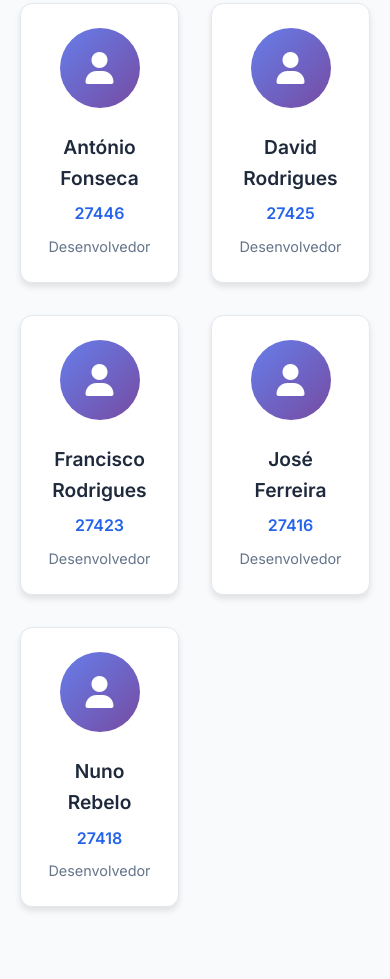
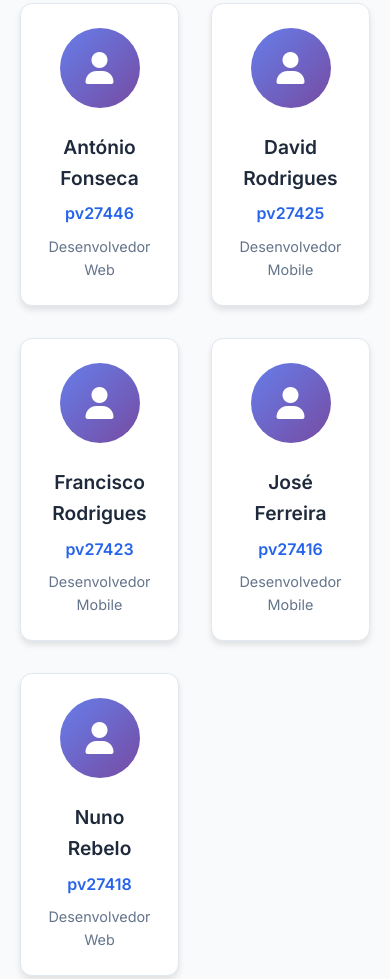
Before and after one commit to franc1sco1/minisite_pint, a website: page index.html in a window 390 px wide. Shown: the part 9527-10506 px from the top of the page. Drawn offline with Linux system fonts and the light colour scheme.

Commit message:
feat: Atualizar detalhes da equipa
- Atualizar IDs dos membros para formato pv (pv27446, etc.)
- Especificar roles: Desenvolvedor Web e Desenvolvedor Mobile
- Melhorar apresentação da equipa de desenvolvimento

```diff
--- a/index.html
+++ b/index.html
@@ -305,40 +305,40 @@
                         <i class="fas fa-user"></i>
                     </div>
                     <h3>António Fonseca</h3>
-                    <p class="member-id">27446</p>
-                    <p class="member-role">Desenvolvedor</p>
+                    <p class="member-id">pv27446</p>
+                    <p class="member-role">Desenvolvedor Web</p>
                 </div>
                 <div class="team-member">
                     <div class="member-avatar">
                         <i class="fas fa-user"></i>
                     </div>
                     <h3>David Rodrigues</h3>
-                    <p class="member-id">27425</p>
-                    <p class="member-role">Desenvolvedor</p>
+                    <p class="member-id">pv27425</p>
+                    <p class="member-role">Desenvolvedor Mobile</p>
                 </div>
                 <div class="team-member">
                     <div class="member-avatar">
                         <i class="fas fa-user"></i>
                     </div>
                     <h3>Francisco Rodrigues</h3>
-                    <p class="member-id">27423</p>
-                    <p class="member-role">Desenvolvedor</p>
+                    <p class="member-id">pv27423</p>
+                    <p class="member-role">Desenvolvedor Mobile</p>
                 </div>
                 <div class="team-member">
                     <div class="member-avatar">
                         <i class="fas fa-user"></i>
                     </div>
                     <h3>José Ferreira</h3>
-                    <p class="member-id">27416</p>
-                    <p class="member-role">Desenvolvedor</p>
+                    <p class="member-id">pv27416</p>
+                    <p class="member-role">Desenvolvedor Mobile</p>
                 </div>
                 <div class="team-member">
                     <div class="member-avatar">
                         <i class="fas fa-user"></i>
                     </div>
                     <h3>Nuno Rebelo</h3>
-                    <p class="member-id">27418</p>
-                    <p class="member-role">Desenvolvedor</p>
+                    <p class="member-id">pv27418</p>
+                    <p class="member-role">Desenvolvedor Web</p>
                 </div>
             </div>
         </div>
```
